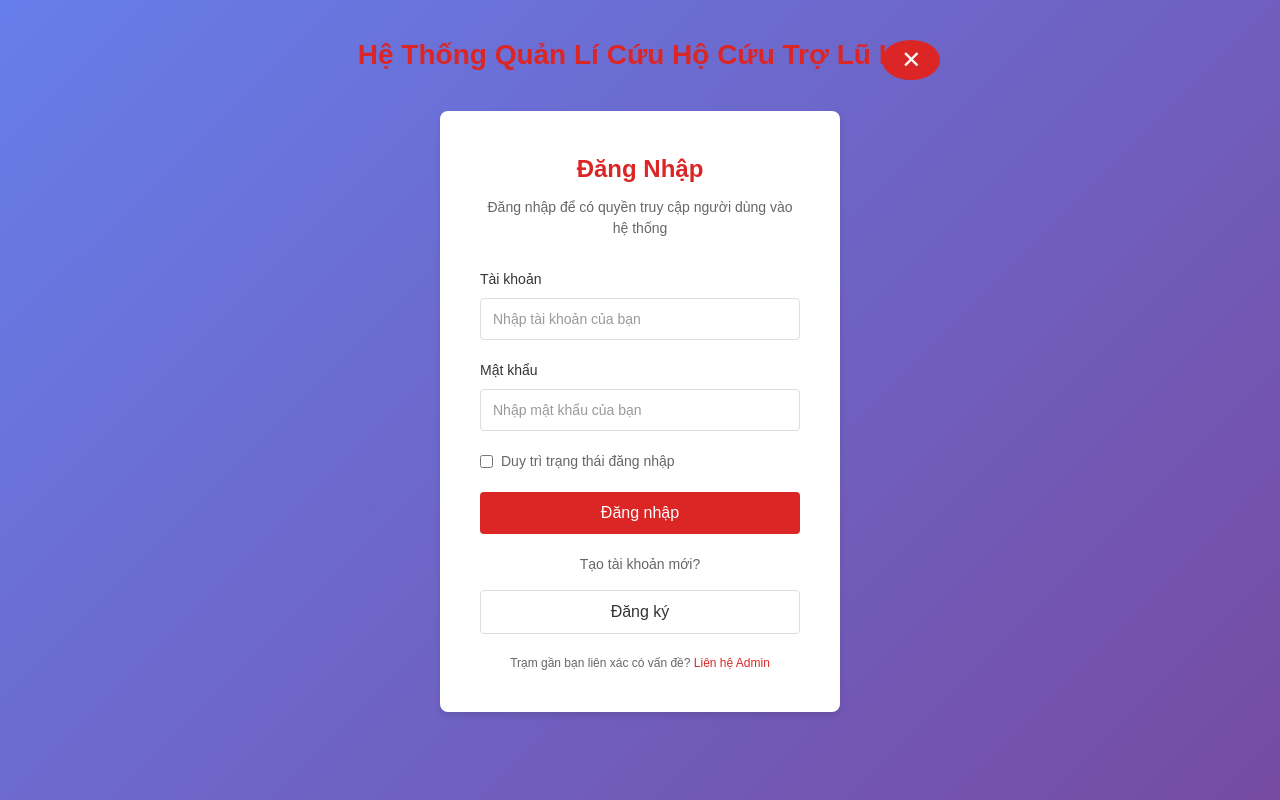
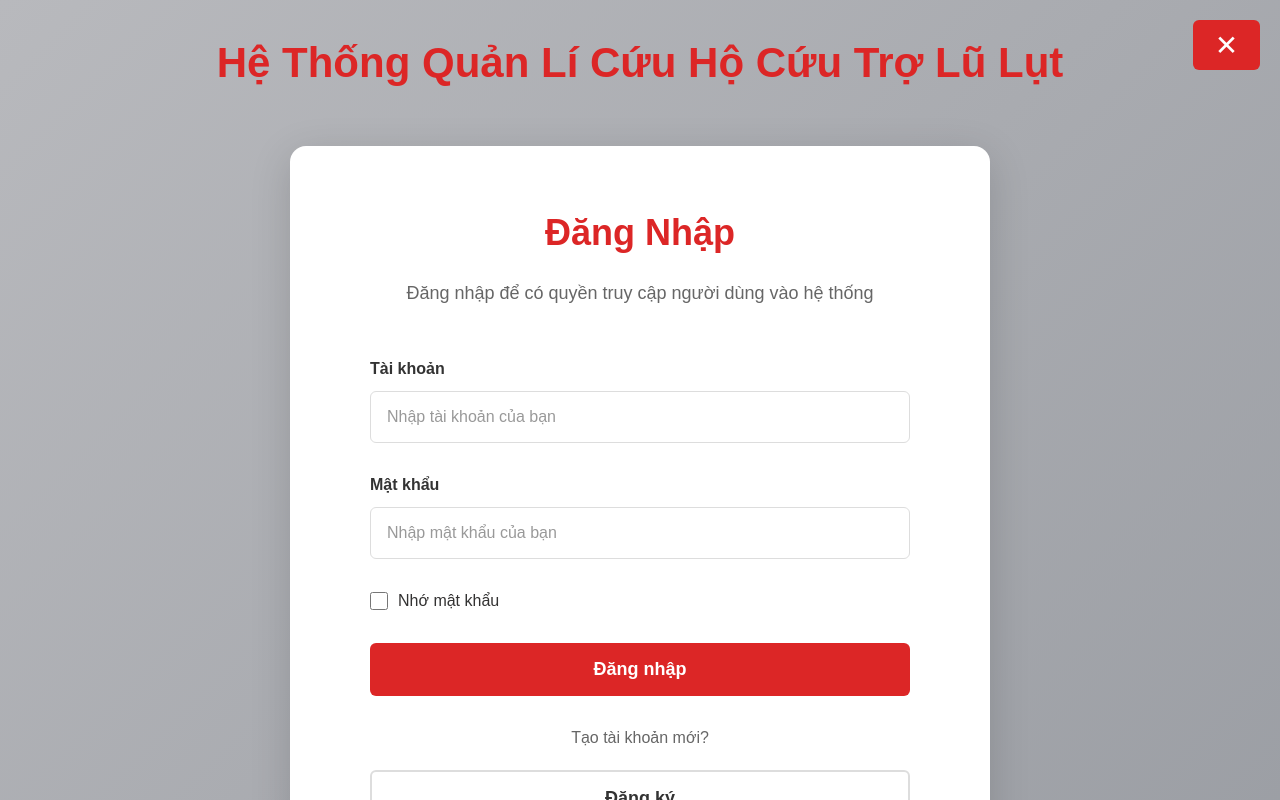
Before and after one commit to SWP391-Flood-Rescue-Coordination/FE, a React (Vite) app: page / in a window 1280 px wide. Both pictures are taken after a click on the button "Báo cáo". Built offline with nearby package versions, Linux system fonts and the light colour scheme.

Commit message:
Update UI for login page

```diff
--- a/src/components/Dashboard.css
+++ b/src/components/Dashboard.css
@@ -9,7 +9,7 @@
 /* Header */
 .dashboard-header {
   background: linear-gradient(135deg, #667eea 0%, #764ba2 100%);
-  color: white;
+  color: rgb(251, 248, 248);
   padding: 15px 30px;
   display: flex;
   justify-content: space-between;
@@ -52,7 +52,7 @@
 
 .btn-secondary {
   background-color: white;
-  color: #667eea;
+  color: #2c3e50;
 }
 
 .btn-secondary:hover {
@@ -61,14 +61,70 @@
   box-shadow: 0 4px 12px rgba(0, 0, 0, 0.1);
 }
 
+.btn-login {
+  background-color: white;
+  color: #2c3e50;
+  border: 1px solid #ddd;
+}
+
+.btn-login:hover {
+  background-color: #f8f9fa;
+  transform: translateY(-2px);
+  box-shadow: 0 4px 12px rgba(0, 0, 0, 0.1);
+}
+
 /* Statistics Bar */
 /* thanh chứa 4 icon */
 .stats-bar {
   display: flex;
-  justify-content: space-around;
+  justify-content: space-evenly;
+  align-items: center;
   background-color: #f8f9fa;
-  padding: 20px;
+  padding: 20px 40px;
   border-bottom: 1px solid #e0e0e0;
+  transition: all 0.3s ease;
+  gap: 20px;
+}
+
+/* Toggle Button */
+.stats-toggle {
+  position: absolute;
+  top: 130px;
+  left: 50%;
+  transform: translateX(-50%);
+  background-color: white;
+  border: 2px solid #e0e0e0;
+  border-radius: 50%;
+  width: 40px;
+  height: 40px;
+  display: flex;
+  align-items: center;
+  justify-content: center;
+  cursor: pointer;
+  box-shadow: 0 2px 8px rgba(0, 0, 0, 0.15);
+  transition: all 0.3s ease;
+  z-index: 100;
+  padding: 0;
+}
+
+.stats-toggle:hover {
+  background-color: #f8f9fa;
+  transform: translateX(-50%) scale(1.1);
+  box-shadow: 0 4px 12px rgba(0, 0, 0, 0.2);
+}
+
+.arrow-up {
+  font-size: 16px;
+  color: #2c3e50;
+  transition: transform 0.3s ease;
+}
+
+.arrow-down {
+  font-size: 16px;
+  color: #2c3e50;
+  transform: rotate(180deg);
+  display: inline-block;
+  transition: transform 0.3s ease;
 }
 
 .stat-item {
@@ -76,6 +132,8 @@
   flex-direction: column;
   align-items: center;
   gap: 8px;
+  flex: 1;
+  max-width: 200px;
 }
 
 .stat-icon {
@@ -141,7 +199,7 @@
   box-shadow: inset 0 1px 1px rgba(0, 0, 0, 0.2);
 }
 
-/* Bottom Navigation */
+/* Bottom Navigation thanh chứa các button thông tin, hướng dẫn, liên hệ */
 .bottom-nav {
   display: flex;
   background-color: #2c3e50;
@@ -161,12 +219,12 @@
 }
 
 .nav-item:hover {
-  background-color: #34495e;
+  background-color: #435c74;
   color: white;
 }
 
 .nav-item.active {
-  background-color: #3498db;
+  background-color: #627887;
   color: white;
 }
 
--- a/src/components/Dashboard.jsx
+++ b/src/components/Dashboard.jsx
@@ -4,6 +4,7 @@ import './Dashboard.css';
 
 function Dashboard() {
   const [showLogin, setShowLogin] = useState(false);
+  const [showStats, setShowStats] = useState(true);
 
   if (showLogin) {
     return <Login onClose={() => setShowLogin(false)} />;
@@ -19,32 +20,40 @@ function Dashboard() {
             Báo cáo
           </button>
           <button className="btn-secondary">Xem đơn</button>
+          <button className="btn-login" onClick={() => setShowLogin(true)}>Đăng nhập</button>
         </div>
       </header>
 
       {/* Statistics Bar */}
+      {showStats && (
         <div className="stats-bar">
           <div className="stat-item">
             <div className="stat-icon">🕐</div>
-          <div className="stat-number">69</div>
+            <div className="stat-number">--</div>
             <div className="stat-label">Các yêu cầu đã nhận</div>
           </div>
           <div className="stat-item">
             <div className="stat-icon">👥</div>
-          <div className="stat-number">69</div>
+            <div className="stat-number">--</div>
             <div className="stat-label">Người dược trợ</div>
           </div>
           <div className="stat-item">
             <div className="stat-icon">❤️</div>
-          <div className="stat-number">69</div>
+            <div className="stat-number">--</div>
             <div className="stat-label">Đã hỗ trợ</div>
           </div>
           <div className="stat-item">
             <div className="stat-icon">😊</div>
-          <div className="stat-number">69</div>
+            <div className="stat-number">--</div>
             <div className="stat-label">Báo an toàn</div>
           </div>
         </div>
+      )}
+
+      {/* Toggle Button */}
+      <button className="stats-toggle" onClick={() => setShowStats(!showStats)}>
+        <span className={showStats ? "arrow-up" : "arrow-down"}>▲</span>
+      </button>
 
       {/* Map Container */}
       <div className="map-container">
@@ -70,7 +79,7 @@ function Dashboard() {
 
       {/* Bottom Navigation */}
       <nav className="bottom-nav">
-        <button className="nav-item active">Thống Tin</button>
+        <button className="nav-item">Thông Tin</button>
         <button className="nav-item">Hướng Dẫn</button>
         <button className="nav-item">Liên Hệ</button>
       </nav>
--- a/src/components/Login.css
+++ b/src/components/Login.css
@@ -1,42 +1,49 @@
 .login-container {
   min-height: 100vh;
+  width: 100vw;
   display: flex;
   flex-direction: column;
   align-items: center;
-  padding: 20px;
+  justify-content: center;
+  padding: 40px;
+  margin: 0;
+  background: linear-gradient(135deg, #b8b9bd 0%, #9a9da3 100%);
+  overflow-y: auto;
 }
 
 .login-header {
-  margin-top: 20px;
-  margin-bottom: 40px;
+  margin-top: 0;
+  margin-bottom: 60px;
   position: relative;
   width: 100%;
-  max-width: 600px;
+  max-width: 1000px;
+  padding: 0;
 }
 
 .login-header h1 {
   color: #dc2626;
-  font-size: 28px;
+  font-size: 42px;
   font-weight: bold;
   text-align: center;
 }
 
 .close-button {
-  position: absolute;
-  top: 0;
-  right: 0;
+  position: fixed;
+  top: 20px;
+  right: 20px;
   background: #dc2626;
   color: white;
   border: none;
-  border-radius: 50%;
-  width: 40px;
-  height: 40px;
-  font-size: 24px;
+  border-radius: 6px;
+  width: 50px;
+  height: 50px;
+  font-size: 28px;
   cursor: pointer;
   display: flex;
   align-items: center;
   justify-content: center;
   transition: all 0.3s ease;
+  z-index: 1000;
 }
 
 .close-button:hover {
@@ -46,87 +53,104 @@
 
 .login-box {
   background: white;
-  border-radius: 8px;
-  padding: 40px;
+  border-radius: 16px;
+  padding: 60px 80px;
   width: 100%;
-  max-width: 400px;
-  box-shadow: 0 4px 6px rgba(0, 0, 0, 0.1);
+  max-width: 700px;
+  box-shadow: 0 10px 40px rgba(0, 0, 0, 0.15);
 }
 
 .login-box h2 {
   color: #dc2626;
-  font-size: 24px;
+  font-size: 36px;
   font-weight: bold;
   text-align: center;
-  margin-bottom: 10px;
+  margin-bottom: 20px;
 }
 
 .login-subtitle {
   color: #666;
-  font-size: 14px;
+  font-size: 18px;
   text-align: center;
-  margin-bottom: 30px;
+  margin-bottom: 50px;
 }
 
 .form-group {
-  margin-bottom: 20px;
+  margin-bottom: 30px;
 }
 
 .form-group label {
   display: block;
   color: #333;
-  font-size: 14px;
-  font-weight: 500;
-  margin-bottom: 8px;
+  font-size: 16px;
+  font-weight: 600;
+  margin-bottom: 10px;
 }
 
 .form-group input {
   width: 100%;
-  padding: 12px;
+  padding: 16px;
   border: 1px solid #ddd;
-  border-radius: 4px;
-  font-size: 14px;
+  border-radius: 6px;
+  font-size: 16px;
   transition: border-color 0.3s;
+  background-color: #fff;
+  color: #000;
 }
 
 .form-group input:focus {
   outline: none;
   border-color: #dc2626;
+  background-color: #fff;
+  color: #000;
 }
 
+/* Ngăn trình duyệt tự động đổi màu khi autofill */
+.form-group input:-webkit-autofill,
+.form-group input:-webkit-autofill:hover,
+.form-group input:-webkit-autofill:focus,
+.form-group input:-webkit-autofill:active {
+  -webkit-box-shadow: 0 0 0 30px white inset !important;
+  -webkit-text-fill-color: #000 !important;
+  box-shadow: 0 0 0 30px white inset !important;
+}
+
+/*dòng chữ đăng nhập, mk*/
 .form-group input::placeholder {
   color: #999;
 }
 
 .form-options {
-  margin-bottom: 20px;
+  margin-bottom: 30px;
 }
 
 .remember-me {
   display: flex;
   align-items: center;
-  font-size: 14px;
-  color: #666;
+  font-size: 16px;
+  color: #333232;
   cursor: pointer;
 }
 
 .remember-me input[type="checkbox"] {
-  margin-right: 8px;
+  margin-right: 10px;
   cursor: pointer;
+  width: 18px;
+  height: 18px;
 }
 
 .login-button {
   width: 100%;
-  padding: 12px;
+  padding: 16px;
   background-color: #dc2626;
   color: white;
   border: none;
-  border-radius: 4px;
-  font-size: 16px;
-  font-weight: 500;
+  border-radius: 6px;
+  font-size: 18px;
+  font-weight: 600;
   cursor: pointer;
   transition: background-color 0.3s;
-  margin-bottom: 20px;
+  margin-bottom: 30px;
 }
 
 .login-button:hover {
@@ -135,50 +159,33 @@
 
 .login-footer {
   text-align: center;
-  margin-bottom: 15px;
+  margin-bottom: 20px;
 }
 
 .login-footer p {
   color: #666;
-  font-size: 14px;
+  font-size: 16px;
 }
 
 .register-button {
   width: 100%;
-  padding: 12px;
+  padding: 16px;
   background-color: white;
   color: #333;
-  border: 1px solid #ddd;
-  border-radius: 4px;
-  font-size: 16px;
-  font-weight: 500;
+  border: 2px solid #ddd;
+  border-radius: 6px;
+  font-size: 18px;
+  font-weight: 600;
   cursor: pointer;
-  transition: background-color 0.3s;
-  margin-bottom: 20px;
+  transition: all 0.3s;
+  margin-bottom: 30px;
 }
 
 .register-button:hover {
   background-color: #f5f5f5;
 }
 
-.admin-link {
-  text-align: center;
-}
 
-.admin-link p {
-  color: #666;
-  font-size: 12px;
-}
-
-.admin-link a {
-  color: #dc2626;
-  text-decoration: none;
-  font-weight: 500;
-}
-
-.admin-link a:hover {
-  text-decoration: underline;
-}
 
 @media (max-width: 480px) {
   .login-box {
--- a/src/components/Login.jsx
+++ b/src/components/Login.jsx
@@ -61,7 +61,7 @@ const Login = ({ onClose }) => {
                 checked={rememberMe}
                 onChange={(e) => setRememberMe(e.target.checked)}
               />
-              Duy trì trạng thái đăng nhập
+              Nhớ mật khẩu
             </label>
           </div>
 
@@ -75,10 +75,6 @@ const Login = ({ onClose }) => {
         </div>
 
         <button className="register-button">Đăng ký</button>
-
-        <div className="admin-link">
-          <p>Trạm gần bạn liên xác có vấn đề? <a href="#">Liên hệ Admin</a></p>
-        </div>
       </div>
     </div>
   );
```
Lines whose indentation alone changed are shown as unchanged.
